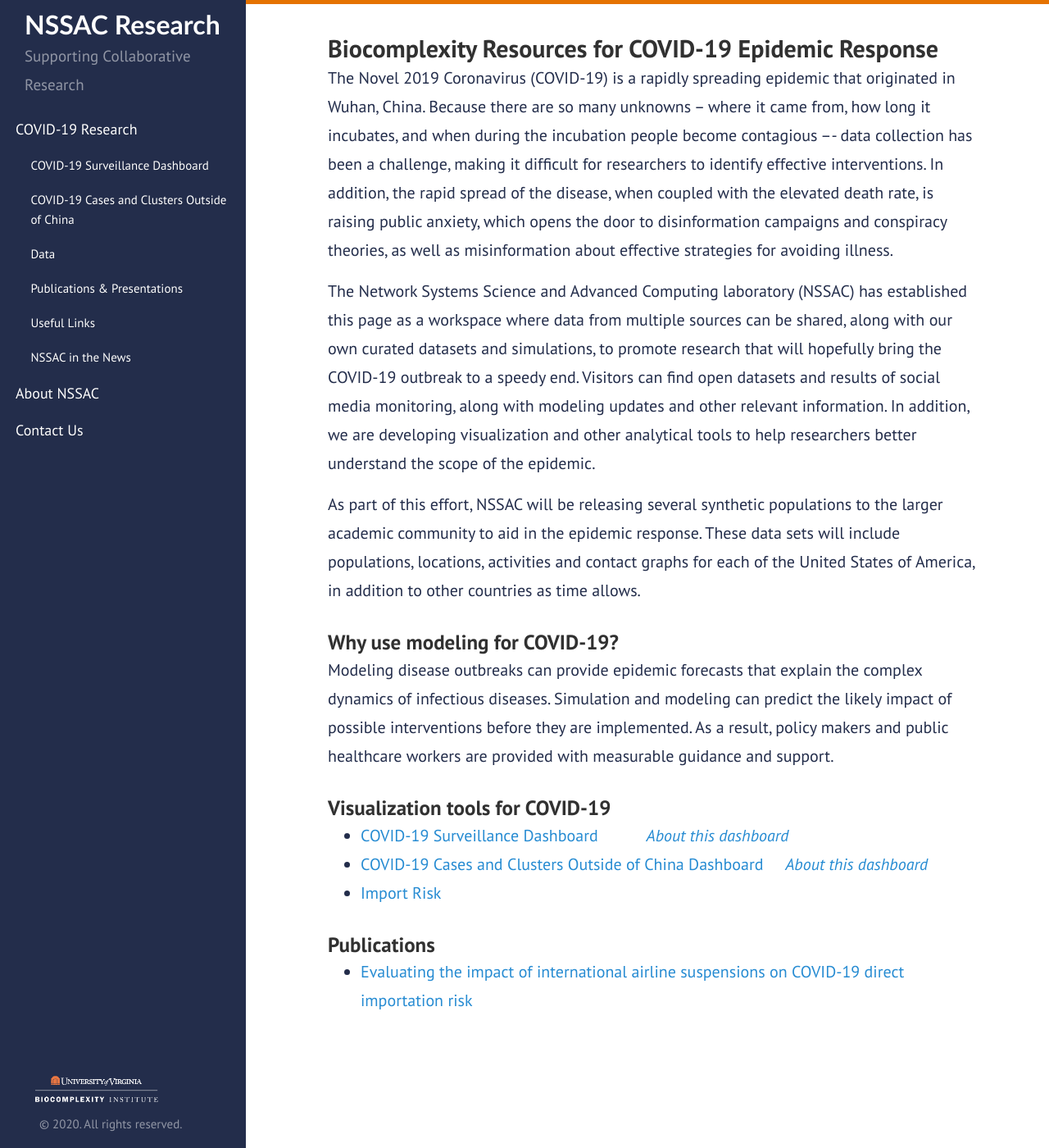
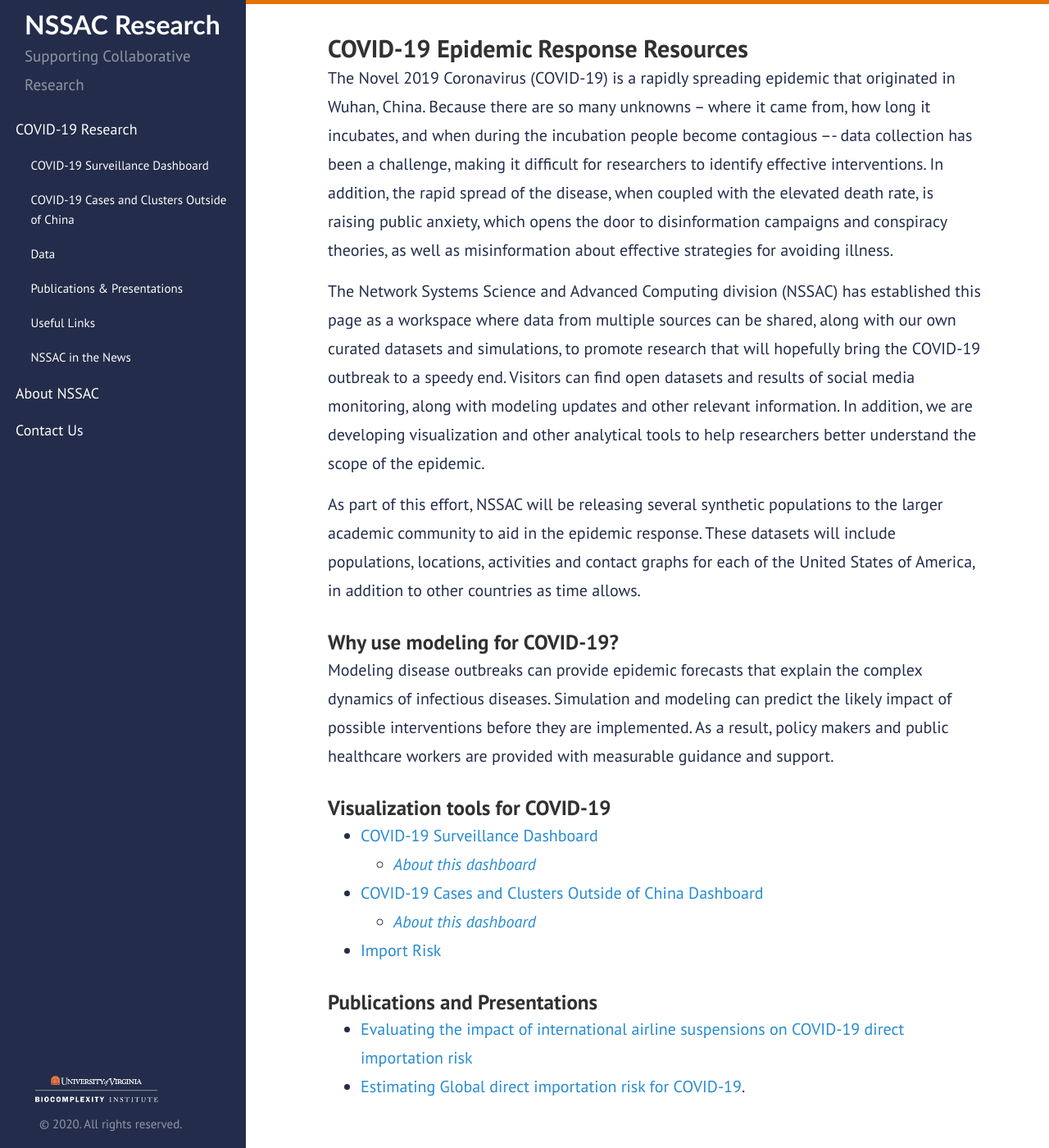
Before and after one commit to mehta-gaurav/mehta-gaurav.github.io, a Jekyll site: the page built from covid-19/index.md, in a window 1280 px wide and 1400 px high. Shown: the whole window at 82% size. Built offline with Jekyll 4.4.1, drawn with Linux system fonts in a browser that asks for light colours; our own code applies the rules of GitHub Pages for plain Markdown files.

Commit message:
Update index.md

```diff
--- a/covid-19/index.md
+++ b/covid-19/index.md
@@ -1,19 +1,22 @@
-## Biocomplexity Resources for COVID-19 Epidemic Response
+## COVID-19 Epidemic Response Resources
 
 
 The Novel 2019 Coronavirus (COVID-19) is a rapidly spreading epidemic that originated in Wuhan, China. Because there are so many unknowns – where it came from, how long it incubates, and when during the incubation people become contagious –- data collection has been a challenge, making it difficult for researchers to identify effective interventions. In addition, the rapid spread of the disease, when coupled with the elevated death rate, is raising public anxiety, which opens the door to disinformation campaigns and conspiracy theories, as well as misinformation about effective strategies for avoiding illness.
 
-The Network Systems Science and Advanced Computing laboratory (NSSAC) has established this page as a workspace where data from multiple sources can be shared, along with our own curated datasets and simulations, to promote research that will hopefully bring the COVID-19 outbreak to a speedy end. Visitors can find open datasets and results of social media monitoring, along with modeling updates and other relevant information. In addition, we are developing visualization and other analytical tools to help researchers better understand the scope of the epidemic.
+The Network Systems Science and Advanced Computing division (NSSAC) has established this page as a workspace where data from multiple sources can be shared, along with our own curated datasets and simulations, to promote research that will hopefully bring the COVID-19 outbreak to a speedy end. Visitors can find open datasets and results of social media monitoring, along with modeling updates and other relevant information. In addition, we are developing visualization and other analytical tools to help researchers better understand the scope of the epidemic.
 
-As part of this effort, NSSAC will be releasing several synthetic populations to the larger academic community to aid in the epidemic response. These data sets will include populations, locations, activities and contact graphs for each of the United States of America, in addition to other countries as time allows.
+As part of this effort, NSSAC will be releasing several synthetic populations to the larger academic community to aid in the epidemic response. These datasets will include populations, locations, activities and contact graphs for each of the United States of America, in addition to other countries as time allows.
 
 ### Why use modeling for COVID-19?
 Modeling disease outbreaks can provide epidemic forecasts that explain the complex dynamics of infectious diseases. Simulation and modeling can predict the likely impact of possible interventions before they are implemented. As a result, policy makers and public healthcare workers are provided with measurable guidance and support.
 
 ### Visualization tools for COVID-19
-- [COVID-19 Surveillance Dashboard](http://nssac.bii.virginia.edu/covid-19/dashboard/) &nbsp;&nbsp;&nbsp;&nbsp;&nbsp;&nbsp;&nbsp;&nbsp;&nbsp; [_About this dashboard_](../covid-19/dashboard)
-- [COVID-19 Cases and Clusters Outside of China Dashboard](https://datastudio.google.com/u/0/reporting/f6ad0988-f203-45f8-8d18-5d726c1d2d8b/page/MGzDB) &nbsp;&nbsp;&nbsp; [_About this dashboard_](../covid-19/covid-19_imported_cases)
-- [Import Risk](import_risk.html)
+- [COVID-19 Surveillance Dashboard](http://nssac.bii.virginia.edu/covid-19/dashboard/){:target="_blank"}
+  - [_About this dashboard_](../covid-19/dashboard)
+- [COVID-19 Cases and Clusters Outside of China Dashboard](https://datastudio.google.com/u/0/reporting/f6ad0988-f203-45f8-8d18-5d726c1d2d8b/page/MGzDB){:target="_blank"}
+  - [_About this dashboard_](../covid-19/covid-19_imported_cases)
+- [Import Risk](https://nssac.github.io/covid-19/import_risk.html){:target="_blank"}
 
-### Publications
-- [Evaluating the impact of international airline suspensions on COVID-19 direct importation risk](https://www.medrxiv.org/content/10.1101/2020.02.20.20025882v1)
+### Publications and Presentations
+- [Evaluating the impact of international airline suspensions on COVID-19 direct importation risk](https://www.medrxiv.org/content/10.1101/2020.02.20.20025882v1){:target="_blank"}
+- [Estimating Global direct importation risk for COVID-19](https://nssac.github.io/covid-19/publications/BII-COVID-19_Global_Importation_Risk_24Feb2020.pdf){:target="_blank"}.
```
